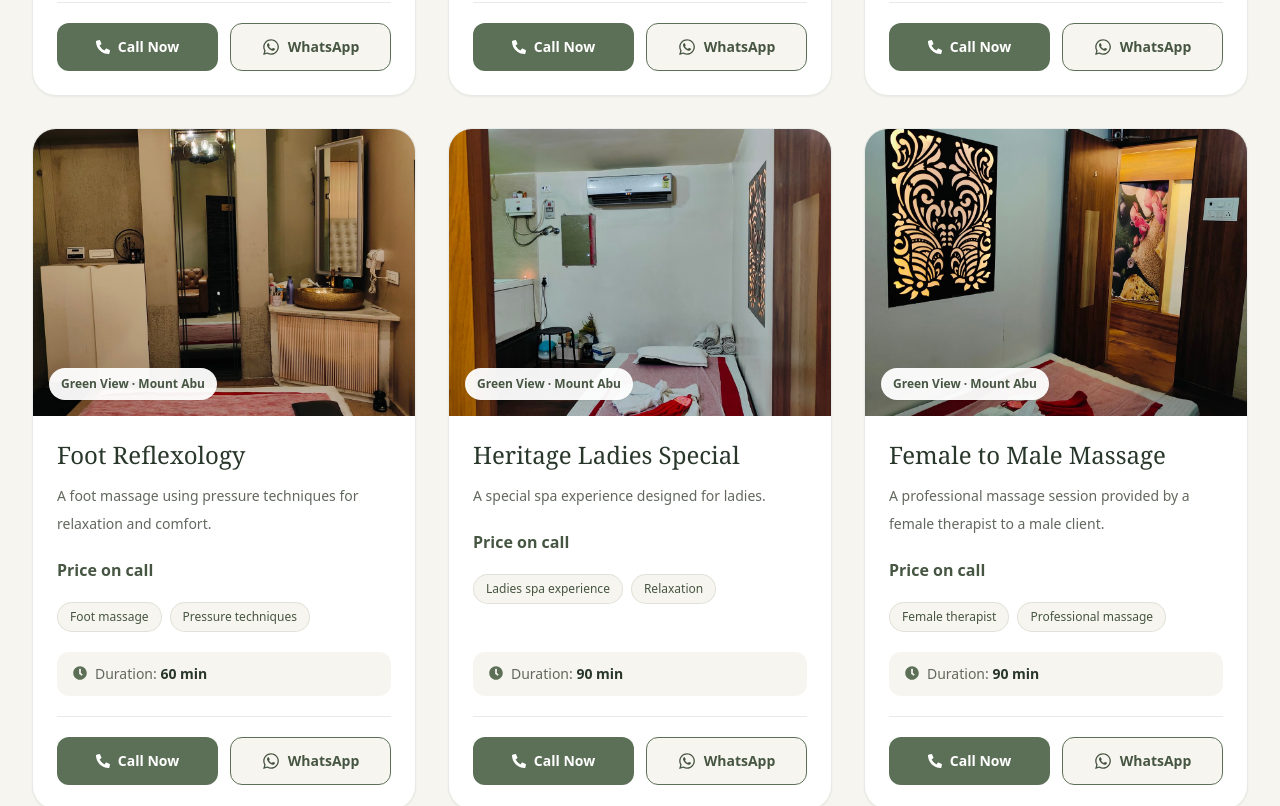
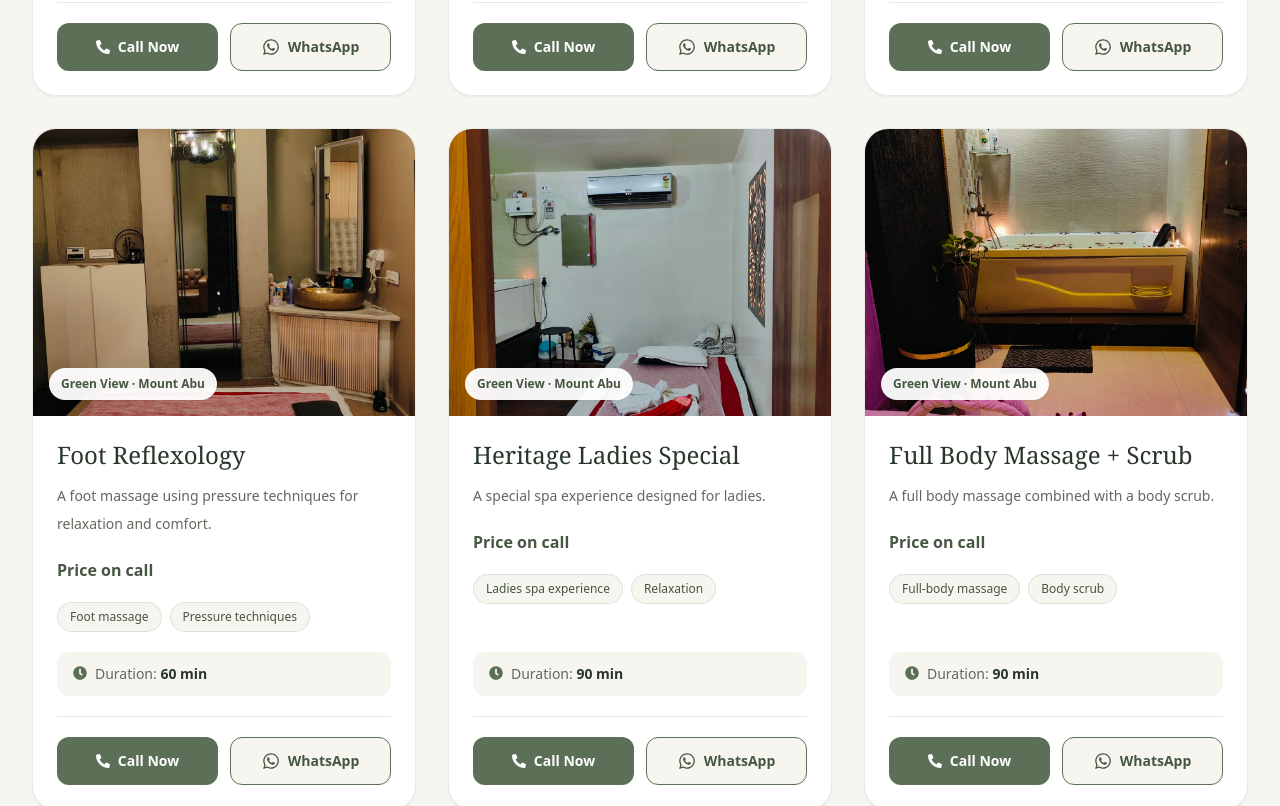
Before and after one commit to dishaspaadvisor-cmyk/greenviewcottagesspa, a React (Vite) app: page / in a window 1280 px wide. Shown: the part 4780-5586 px from the top of the page. Built offline with nearby package versions, Linux system fonts and the light colour scheme.

Commit message:
services added

```diff
--- a/src/Data/services.js
+++ b/src/Data/services.js
@@ -124,15 +124,7 @@ const serviceList = [
     features: ["Ladies spa experience", "Relaxation"],
     image: "service18.jpg",
   },
-  {
-    slug: "female-to-male-massage",
-    name: "Female to Male Massage",
-    duration: "90",
-    description:
-      "A professional massage session provided by a female therapist to a male client.",
-    features: ["Female therapist", "Professional massage"],
-    image: "service14.jpg",
-  },
+
   {
     slug: "full-body-massage-scrub",
     name: "Full Body Massage + Scrub",
```
